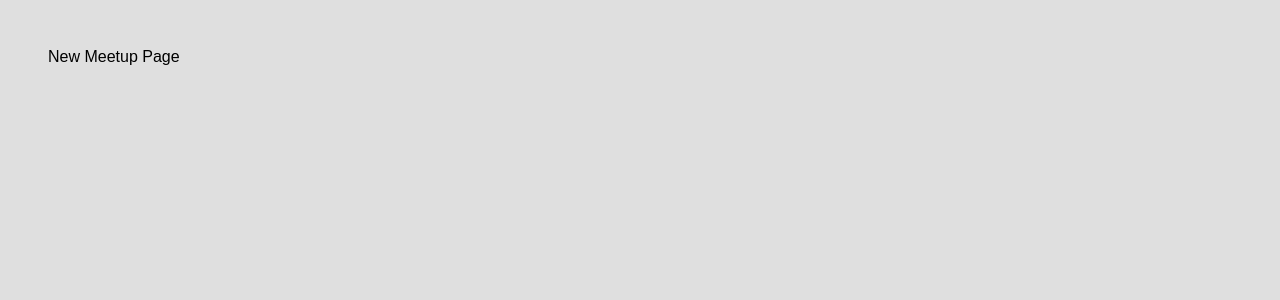
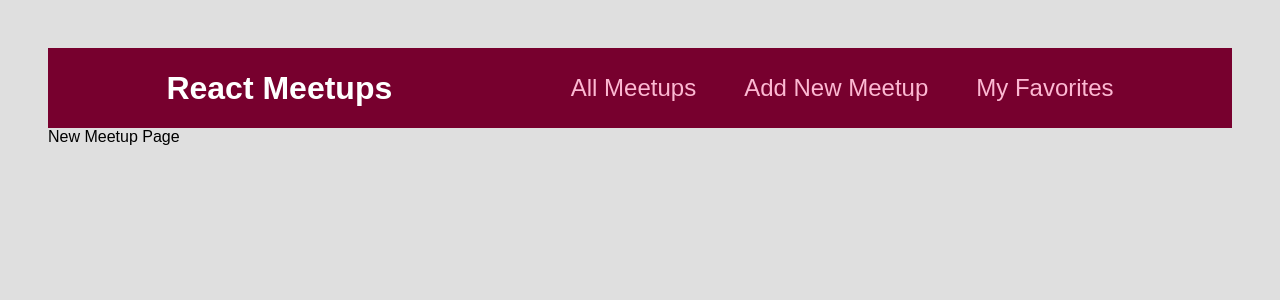
Before and after one commit to leedoopal/nextjs-react, a React (Create React App) app: page /new-meetup in a window 1280 px wide. Shown: the top 300 px of the page. Built offline with nearby package versions, Linux system fonts and the light colour scheme.

Commit message:
scoping component style

```diff
--- a/src/App.js
+++ b/src/App.js
@@ -3,10 +3,12 @@
 import AllMeetupsPage from "./pages/AllMeetup";
 import NewMeetupPage from "./pages/NewMeetup";
 import FavoritesPage from "./pages/Favorites";
+import MainNavigation from "./components/layout/MainNavigation";
 
 function App() {
   return (
     <div>
+      <MainNavigation/>
       <Switch>
         <Route path={'/'} exact>
           <AllMeetupsPage/>
--- /dev/null
+++ b/src/components/layout/MainNavigation.js
@@ -0,0 +1,26 @@
+import { Link } from "react-router-dom";
+
+import classes from './MainNavigation.module.css';
+
+function MainNavigation() {
+  return (
+    <header className={classes.header}>
+      <div className={classes.logo}>React Meetups</div>
+      <nav>
+        <ul>
+          <li>
+            <Link to={'/'}>All Meetups</Link>
+          </li>
+          <li>
+            <Link to={'/new-meetup'}>Add New Meetup</Link>
+          </li>
+          <li>
+            <Link to={'/favorites'}>My Favorites</Link>
+          </li>
+        </ul>
+      </nav>
+    </header>
+  )
+}
+
+export default MainNavigation;
--- /dev/null
+++ b/src/components/layout/MainNavigation.module.css
@@ -0,0 +1,47 @@
+.header {
+    width: 100%;
+    height: 5rem;
+    display: flex;
+    align-items: center;
+    justify-content: space-between;
+    background-color: #77002e;
+    padding: 0 10%;
+}
+
+.logo {
+    font-size: 2rem;
+    color: white;
+    font-weight: bold;
+}
+
+.header ul {
+    list-style: none;
+    margin: 0;
+    padding: 0;
+    display: flex;
+    align-items: baseline;
+}
+
+.header li {
+    margin-left: 3rem;
+}
+
+.header a {
+    text-decoration: none;
+    font-size: 1.5rem;
+    color: #fcb8d2;
+}
+
+.header a:hover,
+.header a:active,
+.header a.active {
+    color: white;
+}
+
+.badge {
+    background-color: #cc2062;
+    color: white;
+    border-radius: 12px;
+    padding: 0 1rem;
+    margin-left: 0.5rem;
+}
```
